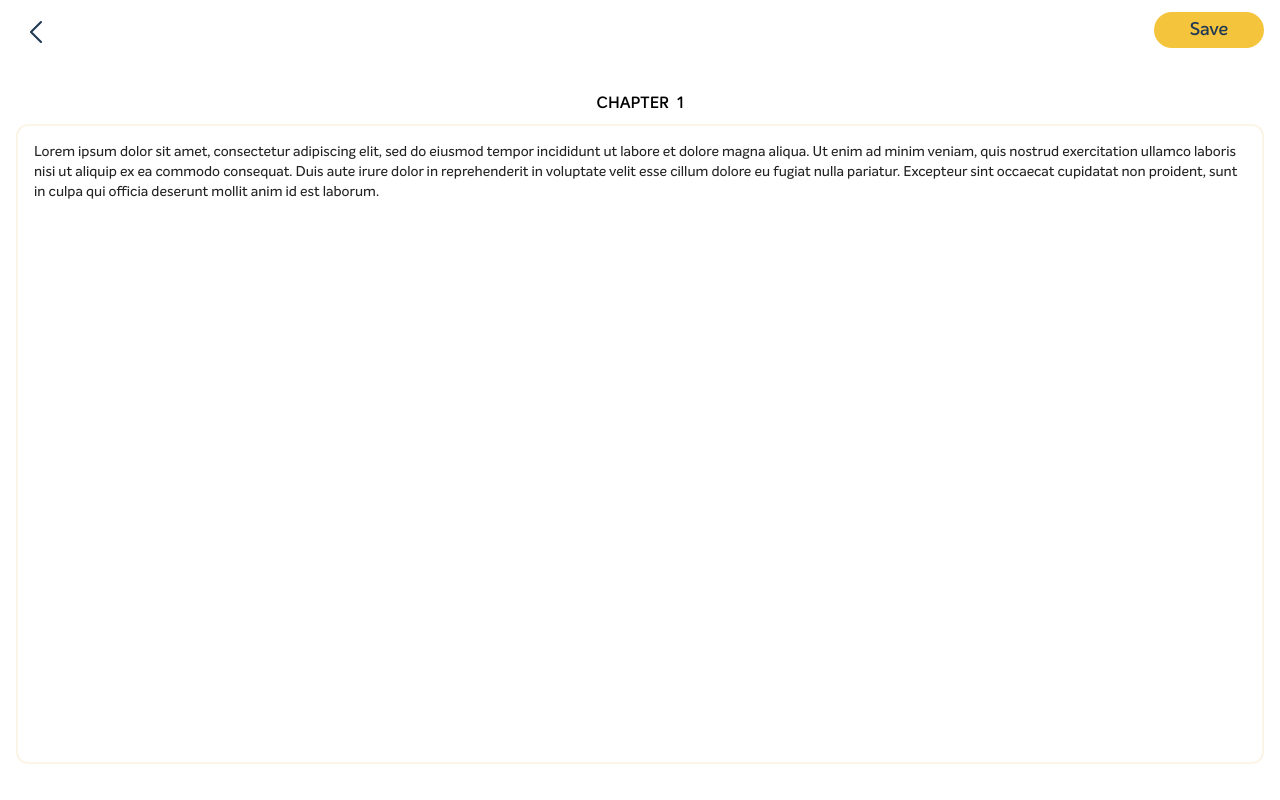
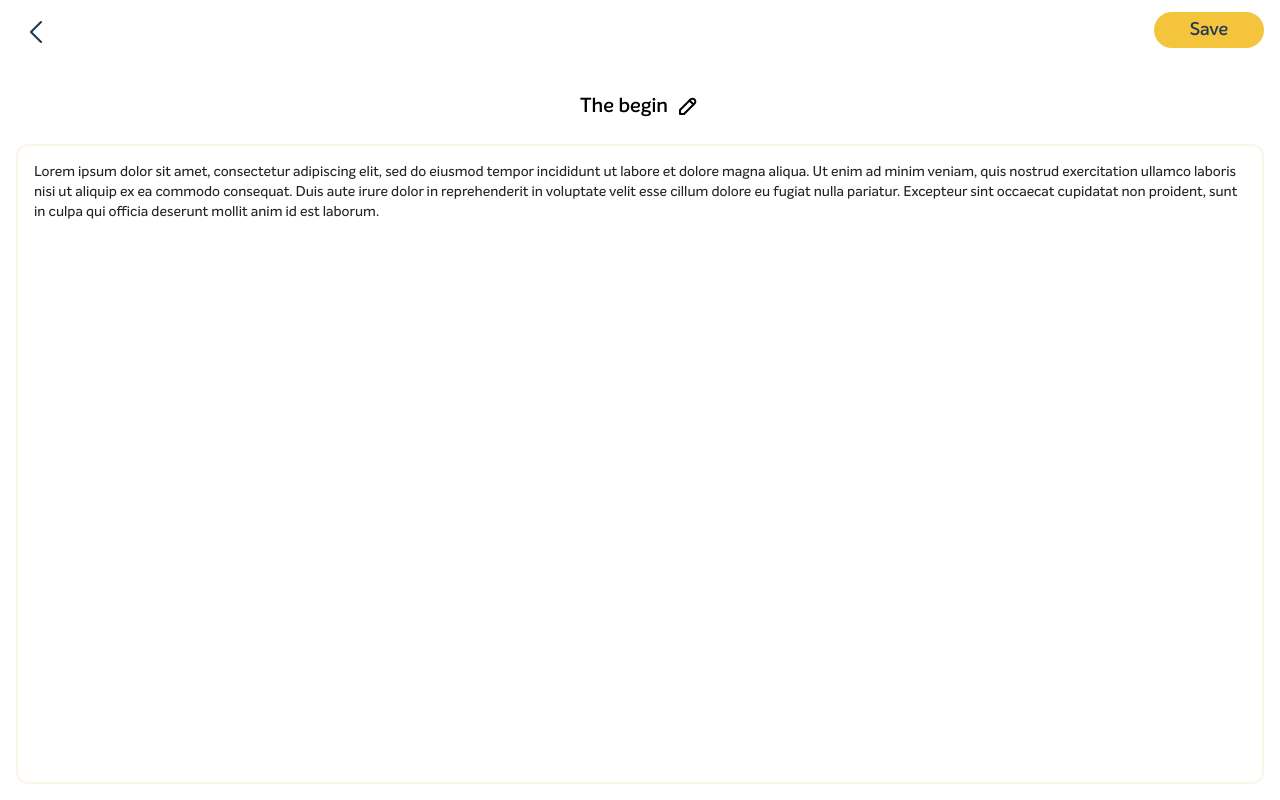
Before and after one commit to Daniele-Formisano/QuillHive---Team-Project, a React (Vite) app: page /stories/1/chapters/1 in a window 1280 px wide. Built offline with nearby package versions, Linux system fonts and the light colour scheme; data requests are answered from the project's data file.

Commit message:
fix: aggiunta feature di modifica titolo

```diff
--- a/db.json
+++ b/db.json
@@ -571,7 +571,7 @@
     {
       "id": "8",
       "storyId": "2",
-      "title": "Chapter",
+      "title": "Funzionerà",
       "order": 3,
       "content": "Lorem ipsum dolor sit amet, consectetur adipiscing elit, sed do eiusmod tempor incididunt ut labore et dolore magna aliqua. Ut enim ad minim veniam, quis nostrud exercitation ullamco laboris nisi ut aliquip ex ea commodo consequat. Duis aute irure dolor in reprehenderit in voluptate velit esse cillum dolore eu fugiat nulla pariatur. Excepteur sint occaecat cupidatat non proident, sunt in culpa qui officia deserunt mollit anim id est laborum.",
       "created_at": null,
--- a/src/pages/NewStory_2_item.jsx
+++ b/src/pages/NewStory_2_item.jsx
@@ -7,6 +7,7 @@ import Button from "../components/Button";
 import Loader from "../components/Loader";
 import { useEffect, useState } from "react";
 import ChapInput from "../components/ChapInput";
+import { IconPencil } from "@tabler/icons-react";
 import BackButton from "../components/BackButton";
 import { useParams, useNavigate } from "react-router-dom";
 
@@ -22,16 +23,17 @@ export default function NewStory_2_item() {
     isError,
   } = useGetChaptersByStoryIdQuery(storyId);
 
-  // Filtra i capitoli per ottenere solo quello con l'ID specifico
   const chapter = chapters?.find((chap) => chap.id === chapterId);
 
   const [chapterContent, setChapterContent] = useState("");
+  const [chapterTitle, setChapterTitle] = useState("");
+  const [isEditingTitle, setIsEditingTitle] = useState(false);
   const [hasUnsavedChanges, setHasUnsavedChanges] = useState(false);
 
-  // Aggiorna lo stato con i dati del capitolo quando la risposta è ricevuta
   useEffect(() => {
     if (chapter) {
       setChapterContent(chapter.content);
+      setChapterTitle(chapter.title || "Chapter");
     }
   }, [chapter]);
 
@@ -49,7 +51,11 @@ export default function NewStory_2_item() {
     }
 
     try {
-      await updateChapterMutation({ ...chapter, content: chapterContent });
+      await updateChapterMutation({
+        ...chapter,
+        content: chapterContent,
+        title: chapterTitle,
+      });
       toast.dismiss();
       toast.success("Chapter updated successfully!");
       setHasUnsavedChanges(false);
@@ -58,9 +64,6 @@ export default function NewStory_2_item() {
       toast.error("Failed to update chapter.");
     }
   };
-
-  if (isLoading) return <Loader />;
-  if (isError) return <h2>Error loading chapter.</h2>;
 
   const handleBack = () => {
     if (hasUnsavedChanges) {
@@ -74,14 +77,12 @@ export default function NewStory_2_item() {
                   await updateChapterMutation({
                     ...chapter,
                     content: chapterContent,
+                    title: chapterTitle,
                   });
-                  toast.dismiss();
                   toast.success("Chapter saved successfully!");
                   setHasUnsavedChanges(false);
-
                   navigate(pageUrl);
                 } catch (error) {
-                  toast.dismiss();
                   toast.error("Failed to save chapter.");
                 }
                 toast.dismiss(deleteToast);
@@ -92,7 +93,7 @@ export default function NewStory_2_item() {
             </button>
             <button
               onClick={() => {
-                navigate(pageUrl);
+                navigate(pageUrl, { state: { refetch: true } });
                 toast.dismiss(deleteToast);
               }}
               className="bg-gray-500 text-white p-2 pr-4 pl-4 rounded mt-4 mb-2"
@@ -107,16 +108,17 @@ export default function NewStory_2_item() {
         }
       );
     } else {
-      navigate(pageUrl);
+      navigate(pageUrl, { state: { refetch: true } });
     }
   };
+
+  if (isLoading) return <Loader />;
+  if (isError) return <h2>Error loading chapter.</h2>;
 
   return (
     <form className="ml-4 mr-4" onSubmit={handleSubmit}>
       <div className="flex justify-between mb-10 mt-3">
-        {/* INDIETRO */}
         <BackButton onClick={handleBack} />
-        {/* SAVE */}
         <div className="w-[110px]">
           <Button type="submit" isColorYellow={true}>
             Save
@@ -124,13 +126,33 @@ export default function NewStory_2_item() {
         </div>
       </div>
 
-      {/* TARGHETTA CAPITOLO */}
-      <div className="flex gap-2 justify-center font-script-semibold mb-2">
-        <h2>CHAPTER</h2>
-        <h2>{chapter?.order}</h2>
+      {/* TITOLO CAPITOLO EDITABILE */}
+      <div className="flex gap-2 justify-center font-script-semibold mb-6 items-center">
+        {isEditingTitle ? (
+          <input
+            type="text"
+            value={chapterTitle}
+            onChange={(e) => {
+              setChapterTitle(e.target.value);
+              setHasUnsavedChanges(true);
+            }}
+            onBlur={() => setIsEditingTitle(false)}
+            className="text-xl text-center border-b border-gray-400 focus:outline-none"
+            autoFocus
+          />
+        ) : (
+          <>
+            <h2 className="text-xl">{chapterTitle}</h2>
+            <IconPencil
+              stroke={2}
+              className="cursor-pointer"
+              onClick={() => setIsEditingTitle(true)}
+            />
+          </>
+        )}
       </div>
 
-      {/* TEXT INPUT */}
+      {/* TEXT AREA CAPITOLO */}
       <ChapInput
         handleChange={handleChange}
         value={chapterContent}
--- a/src/pages/NewStory_2_list.jsx
+++ b/src/pages/NewStory_2_list.jsx
@@ -2,17 +2,18 @@ import {
   useDeleteChapterMutation,
   useGetChaptersByStoryIdQuery,
 } from "../services/apiService";
-import { useState } from "react";
+import { useEffect, useState } from "react";
 import toast from "react-hot-toast";
 import Loader from "../components/Loader";
 import { IconTrash } from "@tabler/icons-react";
 import { IconPencil } from "@tabler/icons-react";
 import BackButton from "../components/BackButton";
-import { useNavigate, useParams } from "react-router-dom";
+import { useNavigate, useParams, useLocation } from "react-router-dom";
 import { useAddChapterMutation } from "../services/apiService";
 
 export default function NewStory_2_list() {
   const navigate = useNavigate();
+  const location = useLocation();
   const { storyId } = useParams();
   const {
     data: chapters,
@@ -33,6 +34,12 @@ export default function NewStory_2_list() {
     created_at: new Date(),
     updated_at: null,
   });
+
+  useEffect(() => {
+    if (location.state?.refetch) {
+      refetch();
+    }
+  }, [location.state, refetch]);
 
   async function handleAddChapter() {
     const parsedOrder = parseInt(customOrder, 10);
@@ -141,9 +148,9 @@ export default function NewStory_2_list() {
                   key={chapter.id}
                   className="flex justify-between p-3 rounded-lg border-2 border-stroke-brand cursor-pointer hover:bg-gray-100"
                 >
-                  <span className="font-script flex gap-2">
+                  <span className="font-script flex gap-3">
+                    <h2>{chapter.order}.</h2>
                     <h2>{chapter.title}</h2>
-                    <h2>{chapter.order}</h2>
                   </span>
 
                   <span className="flex gap-2.5">
@@ -163,13 +170,23 @@ export default function NewStory_2_list() {
         {showCreateForm ? (
           <div className="mt-8 flex flex-col items-center gap-4">
             <input
-              type="number"
+              type="text"
               placeholder="Chapter number"
               className="border border-gray-300 rounded px-3 py-1 w-48 text-center"
               value={customOrder}
-              onChange={(e) => setCustomOrder(e.target.value)}
+              onChange={(e) => {
+                const value = e.target.value;
+
+                // Permette solo cifre
+                if (/^\d*$/.test(value)) {
+                  setCustomOrder(value);
+                } else {
+                  toast.error("Only numbers are allowed.");
+                }
+              }}
               min="1"
             />
+
             <div className="flex gap-4">
               <button
                 onClick={handleAddChapter}
--- a/src/services/apiService.js
+++ b/src/services/apiService.js
@@ -97,12 +97,11 @@ export const apiService = createApi({
         body: updatedUserData,
       }),
     }),
-    /* getChapters: builder.query({
-      query: () => "chapters",
-    }), */
+
     getChaptersByStoryId: builder.query({
       query: (storyId) => `chapters?storyId=${storyId}`, // Filtro per ottenere solo i capitoli associati alla storia specifica
     }),
+
     addChapter: builder.mutation({
       query: (chapter) => ({
         url: "chapters",
@@ -110,6 +109,7 @@ export const apiService = createApi({
         body: chapter,
       }),
     }),
+
     updateChapter: builder.mutation({
       query: (chapter) => ({
         url: `chapters/${chapter.id}`, // Assicurati di passare l'id del capitolo per l'aggiornamento
@@ -150,9 +150,10 @@ export const apiService = createApi({
         method: "DELETE",
       }),
     }),
+
     getUserById: builder.query({
-      query: (id)=>`/users/${id}`
-    })
+      query: (id) => `/users/${id}`,
+    }),
   }),
 });
 
```
